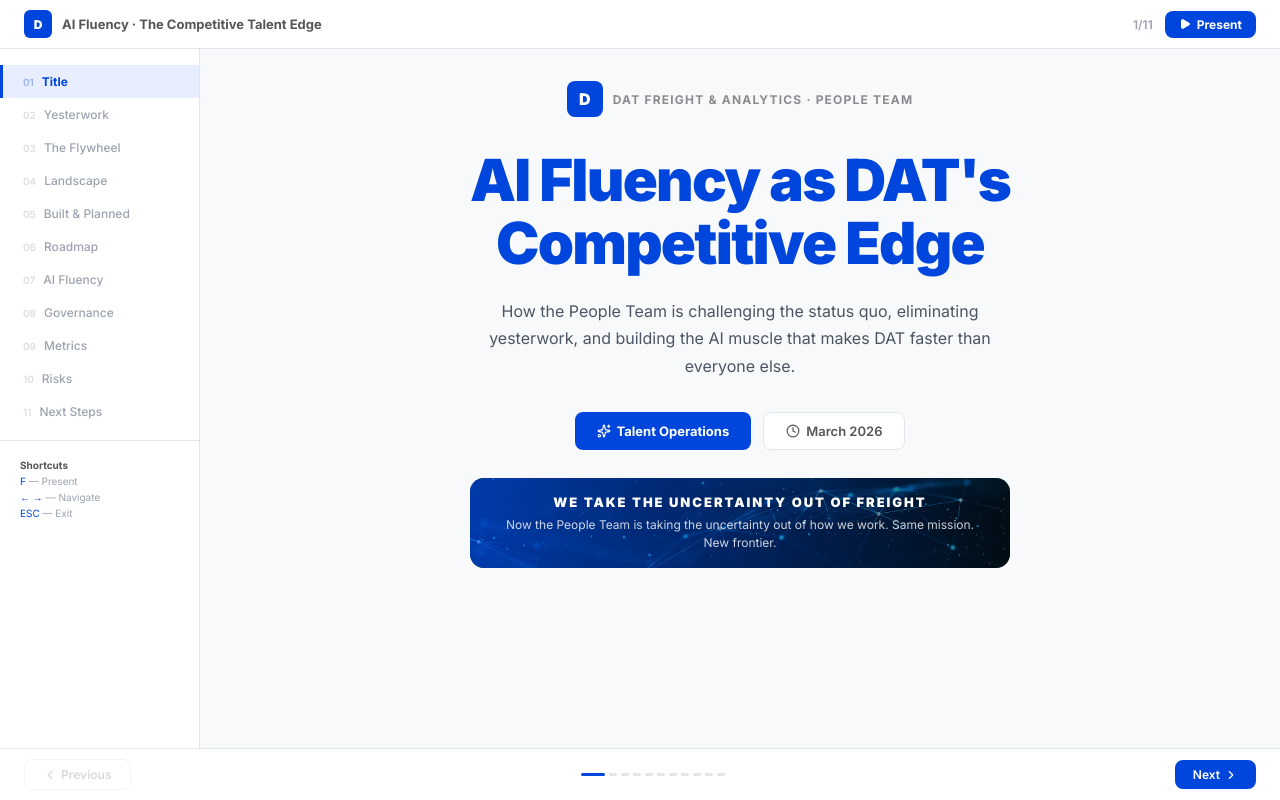
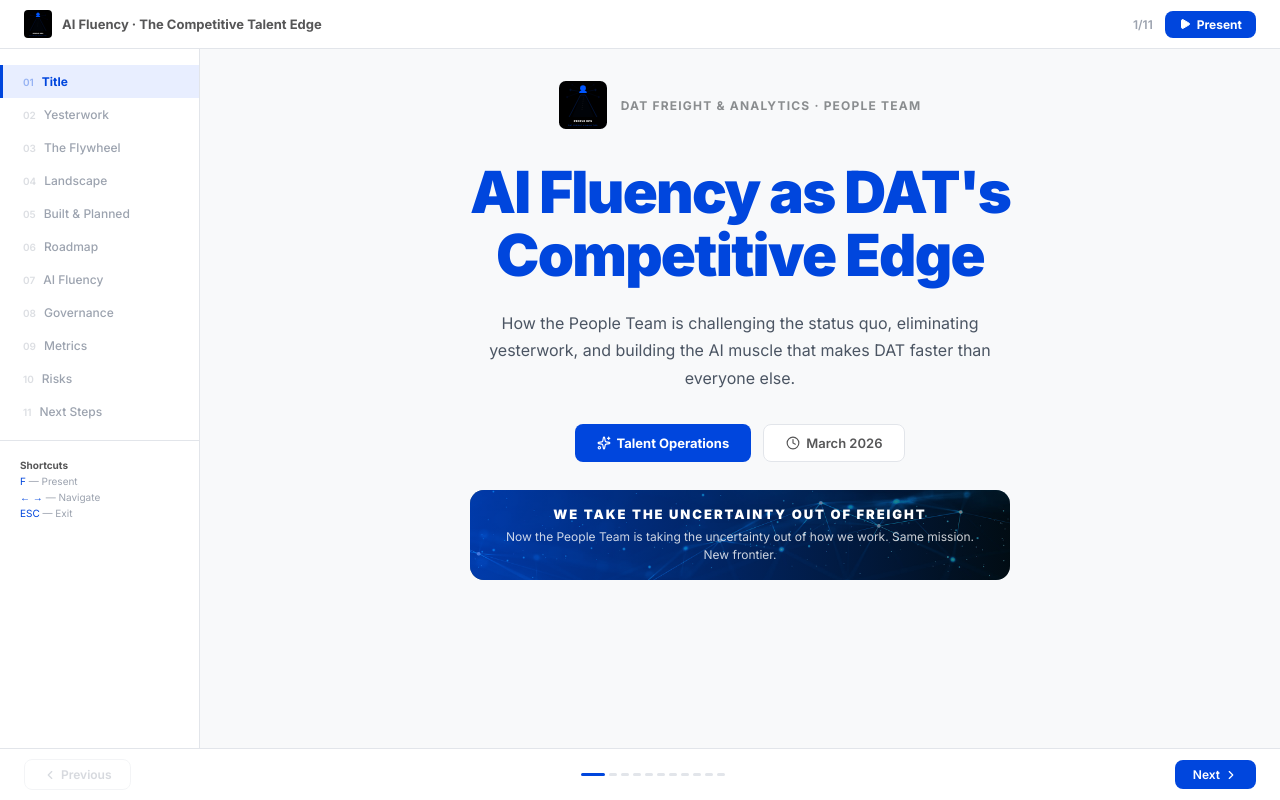
Before and after one commit to benkdat/dat-ai-transformation, a React (Vite) app: page / in a window 1280 px wide. Built offline with nearby package versions, Linux system fonts and the light colour scheme.

Commit message:
v10: People Ops icon on title, close, and nav bar

```diff
--- a/src/App.jsx
+++ b/src/App.jsx
@@ -172,14 +172,52 @@
   );
 }
 
+// ── People Ops Icon (The Horizon) ──
+function PeopleOpsIcon({size=40}) {
+  const s=size/200;
+  return (
+    <svg width={size} height={size} viewBox="0 0 200 200" style={{display:"block",flexShrink:0}}>
+      <rect x="0" y="0" width="200" height="200" rx="28" fill="#000000"/>
+      <path d="M42 150 L90 58 L110 58 L158 150" fill="none" stroke="#0056FF" strokeWidth="2" opacity="0.4"/>
+      <path d="M55 150 L93 58 L107 58 L145 150" fill="#0056FF" opacity="0.03"/>
+      <line x1="96" y1="120" x2="102" y2="68" stroke="#FFFFFF" strokeWidth="0.8" strokeDasharray="3 5" opacity="0.35"/>
+      <circle cx="100" cy="30" r="12" fill="#0056FF"/>
+      <path d="M84 50 Q84 40, 100 40 Q116 40, 116 50" fill="#0056FF"/>
+      <line x1="88" y1="44" x2="52" y2="38" stroke="#0056FF" strokeWidth="0.8" opacity="0.5"/>
+      <circle cx="48" cy="37" r="3.5" fill="none" stroke="#0056FF" strokeWidth="0.8" opacity="0.6"/>
+      <circle cx="48" cy="37" r="1.2" fill="#0056FF" opacity="0.6"/>
+      <line x1="112" y1="44" x2="148" y2="38" stroke="#0056FF" strokeWidth="0.8" opacity="0.5"/>
+      <circle cx="152" cy="37" r="3.5" fill="none" stroke="#0056FF" strokeWidth="0.8" opacity="0.6"/>
+      <circle cx="152" cy="37" r="1.2" fill="#0056FF" opacity="0.6"/>
+      <line x1="84" y1="48" x2="38" y2="65" stroke="#0056FF" strokeWidth="0.6" opacity="0.35"/>
+      <circle cx="34" cy="67" r="3" fill="none" stroke="#0056FF" strokeWidth="0.7" opacity="0.45"/>
+      <circle cx="34" cy="67" r="1" fill="#0056FF" opacity="0.45"/>
+      <line x1="116" y1="48" x2="162" y2="65" stroke="#0056FF" strokeWidth="0.6" opacity="0.35"/>
+      <circle cx="166" cy="67" r="3" fill="none" stroke="#0056FF" strokeWidth="0.7" opacity="0.45"/>
+      <circle cx="166" cy="67" r="1" fill="#0056FF" opacity="0.45"/>
+      <line x1="86" y1="36" x2="58" y2="18" stroke="#0056FF" strokeWidth="0.5" opacity="0.25"/>
+      <circle cx="55" cy="16" r="2.5" fill="none" stroke="#0056FF" strokeWidth="0.6" opacity="0.35"/>
+      <circle cx="55" cy="16" r="0.8" fill="#0056FF" opacity="0.35"/>
+      <line x1="114" y1="36" x2="142" y2="18" stroke="#0056FF" strokeWidth="0.5" opacity="0.25"/>
+      <circle cx="145" cy="16" r="2.5" fill="none" stroke="#0056FF" strokeWidth="0.6" opacity="0.35"/>
+      <circle cx="145" cy="16" r="0.8" fill="#0056FF" opacity="0.35"/>
+      <line x1="100" y1="26" x2="100" y2="14" stroke="#0056FF" strokeWidth="0.5" opacity="0.3"/>
+      <circle cx="100" cy="11" r="2.5" fill="none" stroke="#0056FF" strokeWidth="0.6" opacity="0.4"/>
+      <circle cx="100" cy="11" r="0.8" fill="#0056FF" opacity="0.4"/>
+      <text x="100" y="172" textAnchor="middle" fill="#FFFFFF" fontFamily="Inter, system-ui" fontSize="11" fontWeight="900" letterSpacing="0.08em">PEOPLE OPS</text>
+      <text x="100" y="188" textAnchor="middle" fill="#0056FF" fontFamily="Inter, system-ui" fontSize="7" fontWeight="700" letterSpacing="0.18em" opacity="0.6">DAT FREIGHT &amp; ANALYTICS</text>
+    </svg>
+  );
+}
+
 // ── SLIDES ──
 
 function TitleSlide() {
   return (
     <div style={{display:"flex",flexDirection:"column",justifyContent:"center",alignItems:"center",minHeight:"100%",textAlign:"center"}}>
       <div style={{maxWidth:800}}>
-        <div style={{...fadeUp(0),display:"inline-flex",alignItems:"center",gap:10,marginBottom:32}}>
-          <div style={{width:36,height:36,background:C.blue,borderRadius:8,display:"flex",alignItems:"center",justifyContent:"center",fontSize:16,fontWeight:900,color:C.white}}>D</div>
+        <div style={{...fadeUp(0),display:"inline-flex",alignItems:"center",gap:14,marginBottom:32}}>
+          <PeopleOpsIcon size={48}/>
           <div style={{fontSize:12,fontWeight:700,color:C.grey,letterSpacing:"0.1em",textTransform:"uppercase"}}>DAT Freight & Analytics · People Team</div>
         </div>
         <h1 style={{...fadeUp(0.15),fontSize:"clamp(36px,5vw,58px)",fontWeight:900,color:C.blue,lineHeight:1.08,letterSpacing:"-0.03em",margin:0}}>AI Fluency as DAT's<br/>Competitive Edge</h1>
@@ -564,8 +602,12 @@
               </div>
             </div>);})}
         </div>
+        {/* People Ops mark */}
+        <div style={{...fadeUp(0.5),marginTop:16,display:"flex",justifyContent:"center"}}>
+          <PeopleOpsIcon size={64}/>
+        </div>
         {/* Mission closing */}
-        <div style={{...fadeUp(0.55),marginTop:16}}>
+        <div style={{...fadeUp(0.55),marginTop:12}}>
           <ImageBanner src="/img/waves.jpg" height={110} overlay="linear-gradient(135deg,rgba(0,70,221,0.75),rgba(0,0,0,0.55))">
             <div style={{textAlign:"center",padding:"0 32px"}}>
               <div style={{fontSize:12,fontWeight:900,color:C.white,letterSpacing:"0.12em",textTransform:"uppercase",marginBottom:6}}>WE TAKE THE UNCERTAINTY OUT OF FREIGHT</div>
@@ -617,7 +659,7 @@
       <style>{keyframes}</style><link href="https://fonts.googleapis.com/css2?family=Inter:wght@300;400;500;600;700;800;900&display=swap" rel="stylesheet"/>
       <div style={{display:"flex",alignItems:"center",justifyContent:"space-between",padding:"10px 24px",borderBottom:`1px solid ${C.border}`,flexShrink:0,background:C.white,zIndex:10}}>
         <div style={{display:"flex",alignItems:"center",gap:10}}>
-          <div style={{width:28,height:28,background:C.blue,borderRadius:6,display:"flex",alignItems:"center",justifyContent:"center",fontSize:12,fontWeight:900,color:C.white}}>D</div>
+          <PeopleOpsIcon size={28}/>
           <span style={{fontSize:13,fontWeight:700,color:C.greyDark}}>AI Fluency · The Competitive Talent Edge</span>
         </div>
         <div style={{display:"flex",alignItems:"center",gap:12}}>
```
